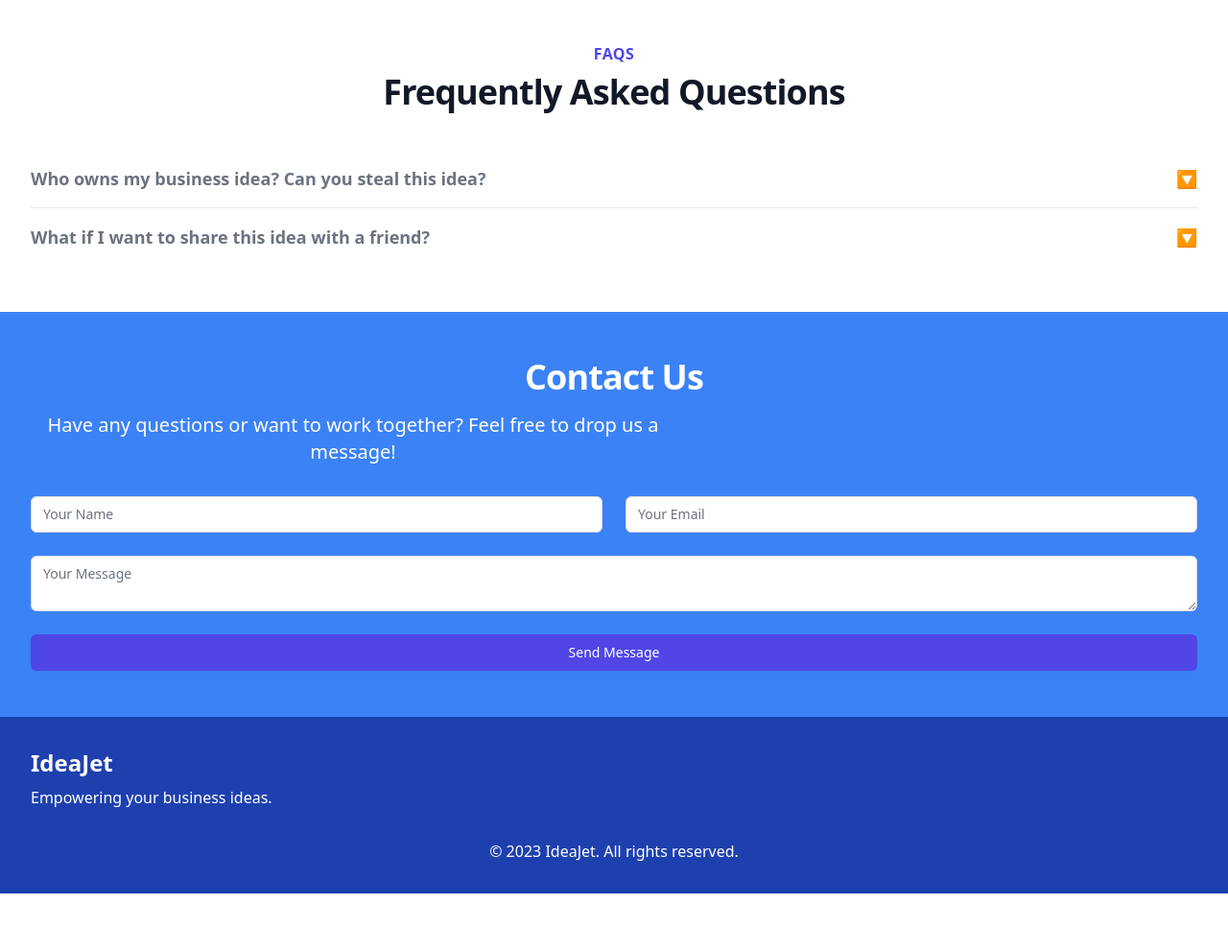
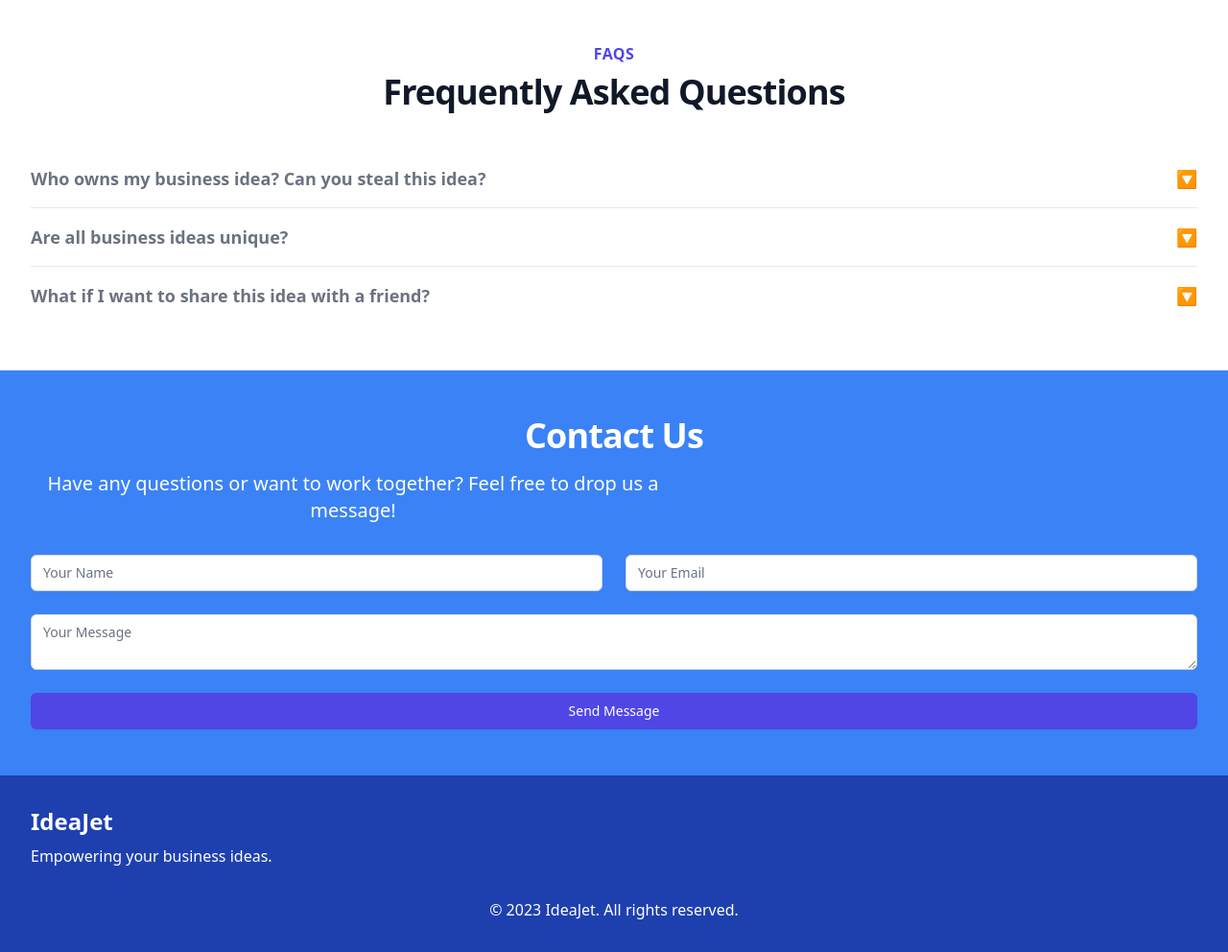
Before and after one commit to web3technologies/idea_jet, a Django app: page / in a window 1280 px wide. Shown: the part 2560-3552 px from the top of the page at 96% size. Before the commit the page ends 3491 px from the top, so only its background shows below. Run offline with Django 4.2, Linux system fonts and the light colour scheme; the visitor is signed in with stand-in values (Sample User, id 1); some libraries are stand-ins or nearby versions.

Commit message:
added new QA

```diff
--- a/idea_jet/idea_jet_business/templates/idea_jet_business/index.html
+++ b/idea_jet/idea_jet_business/templates/idea_jet_business/index.html
@@ -340,6 +340,16 @@
 
             <div class="py-4">
                 <button class="w-full text-left text-lg font-semibold flex justify-between items-center">
+                <span>Are all business ideas unique?</span>
+                <span class="icon-arrow">🔽</span>
+                </button>
+                <div class="answer hidden mt-2 text-gray-500">
+                    Yes all ideas are unique! Our algorithms ensure that you are receiving a completely unique business idea.
+                </div>
+            </div>
+
+            <div class="py-4">
+                <button class="w-full text-left text-lg font-semibold flex justify-between items-center">
                 <span>What if I want to share this idea with a friend?</span>
                 <span class="icon-arrow">🔽</span>
                 </button>
```
